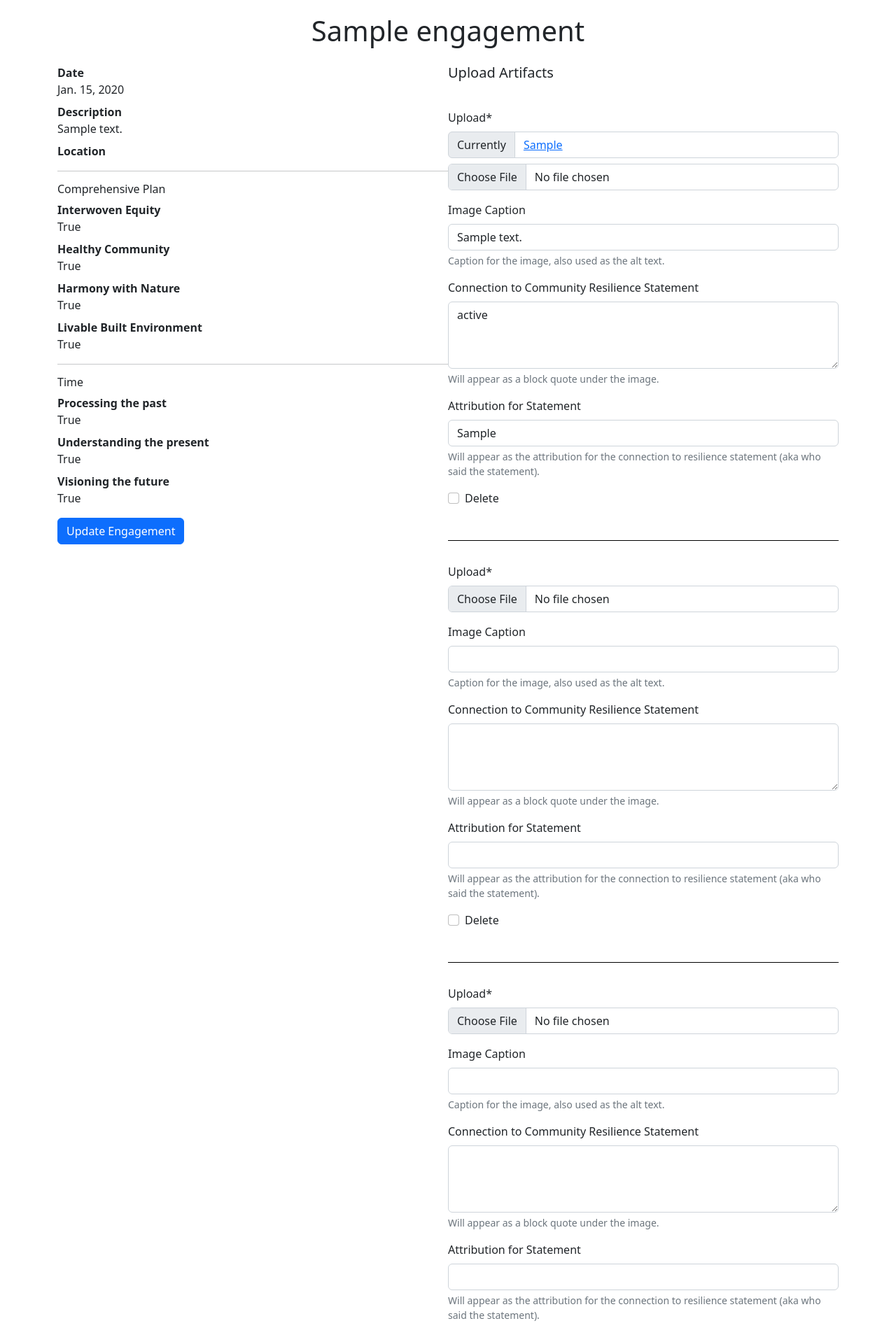
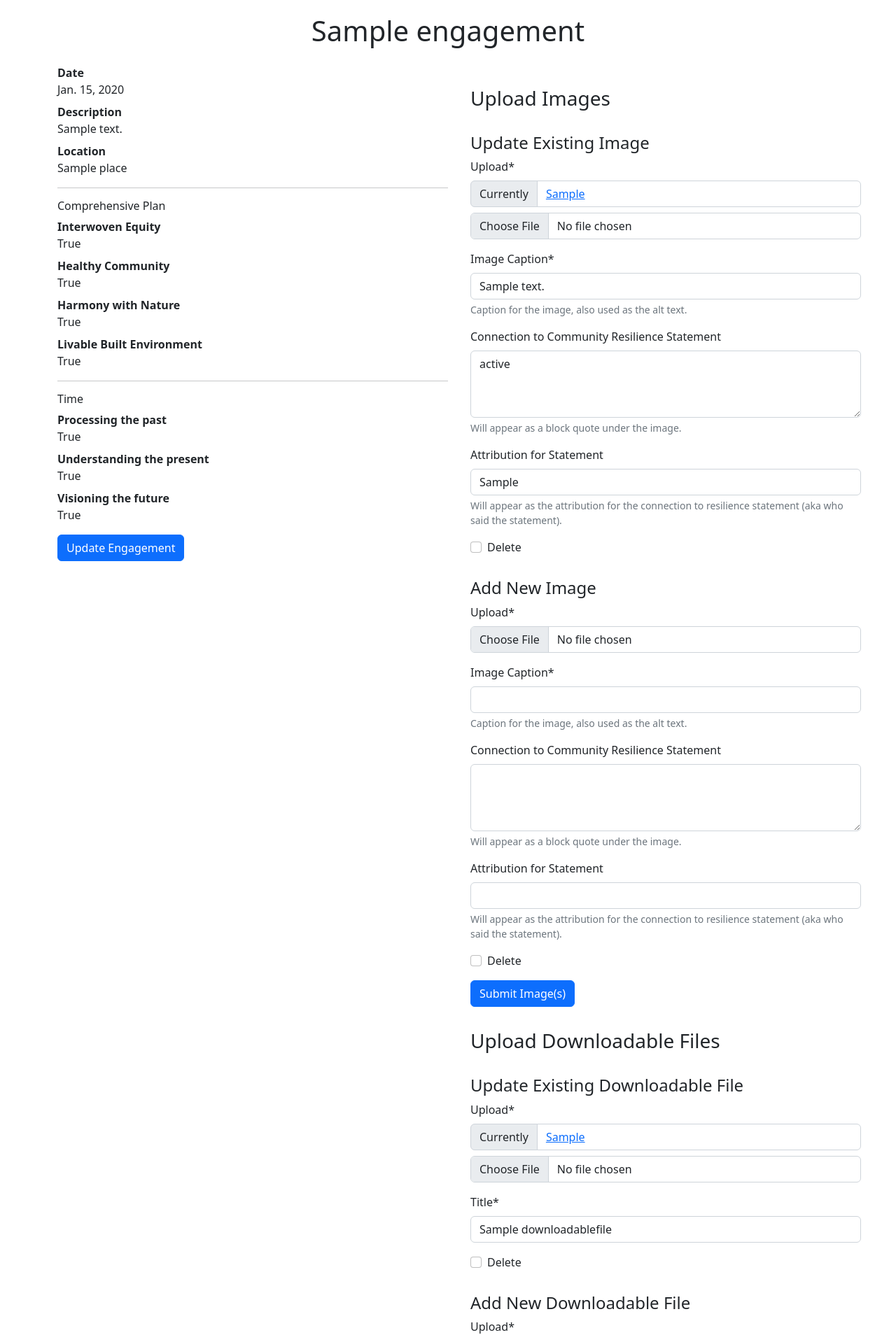
Before and after one commit to HOPE-for-Heat-Resilience-Roanoke/hope-hub, a Django app: page /events/1 in a window 1280 px wide. Shown: the part 56-1964 px from the top of the page at 70% size. Run offline with Django 4.2, Linux system fonts and the light colour scheme; a user stored in the database is signed in; tables that the repository leaves empty hold one stand-in row (values such as "Sample post"); parts of the project's set-up code (start-up, migrations or seed data) failed here and were passed over; some libraries are stand-ins or nearby versions.

Commit message:
Don't save empty form submissions, title each formset form

```diff
--- a/server/hope_hub/events/models.py
+++ b/server/hope_hub/events/models.py
@@ -88,7 +88,7 @@ class Artifact(models.Model):
     attribution = models.CharField("Attribution for Statement", max_length=255, blank=True, help_text="Will appear as the attribution for the connection to resilience statement (aka who said the statement).")
     statement = models.TextField("Connection to Community Resilience Statement", blank=True, help_text="Will appear as a block quote under the image.")
     engagement = models.ForeignKey(Engagement, on_delete=models.PROTECT)
-    alt_text = models.CharField("Image Caption", max_length=255, blank=True, help_text="Caption for the image, also used as the alt text.")
+    alt_text = models.CharField("Image Caption", max_length=255, help_text="Caption for the image, also used as the alt text.")
     upload = models.FileField(upload_to=engagement_date_path)
 
     created_by = models.ForeignKey(settings.AUTH_USER_MODEL, on_delete=models.DO_NOTHING)
--- a/server/hope_hub/events/views.py
+++ b/server/hope_hub/events/views.py
@@ -42,7 +42,9 @@ class EngagementDetailView(LoginRequiredMixin, DetailView):
                 "alt_text",
                 "statement",
                 "attribution",
-            ])
+            ],
+            extra=1
+        )
         artifact_formset = ArtifactInlineFormSet(
             instance=self.object
         )
@@ -53,9 +55,11 @@ class EngagementDetailView(LoginRequiredMixin, DetailView):
             fields=[
                 "upload",
                 "title",
-            ])
+            ],
+            extra=1
+        )
         downloadablefile_formset = DownloadableFileInlineFormSet(
-            instance=self.object
+            instance=self.object,
         )
 
         yl = YoutubeLink.objects.filter(engagement = self.get_object()).first()
@@ -147,11 +151,10 @@ class ArtifactCreateView(LoginRequiredMixin, SingleObjectMixin, View):
 
         if formset.is_valid():
             for form in formset.forms:
-                f = form.save(commit=False)
-                f.created_by = request.user
-                f.save()
-
-            # formset.save()
+                if form.cleaned_data != {}:
+                    f = form.save(commit=False)
+                    f.created_by = request.user
+                    f.save()
         else:
             print(formset.errors)
 
@@ -179,9 +182,10 @@ class DownloadableFileCreateView(LoginRequiredMixin, SingleObjectMixin, View):
 
         if downloadablefile_formset.is_valid():
             for form in downloadablefile_formset.forms:
-                f = form.save(commit=False)
-                f.created_by = request.user
-                f.save()
+                if form.cleaned_data != {}:
+                    f = form.save(commit=False)
+                    f.created_by = request.user
+                    f.save()
         else:
             print(downloadablefile_formset.errors)
 
--- a/server/hope_hub/templates/events/engagement_detail.html
+++ b/server/hope_hub/templates/events/engagement_detail.html
@@ -4,7 +4,7 @@
 
 
 {% block title %}
-  Engagement {{ engagement.title }}
+  {{ engagement.title }}
 {% endblock title %}
 
 {% block extracss %}
@@ -12,6 +12,7 @@
     .flex {
       display: flex;
       justify-content: space-around;
+      gap: 2rem;
     }
     h1 {
       text-align: center;
@@ -24,8 +25,12 @@
       font-weight: lighter;
     }
     h3 {
-      font-weight: lighter;
-      font-size: 1.25rem;
+/*      font-weight: lighter;*/
+/*      font-size: 1.25rem;*/
+      margin-top: 2rem;
+    }
+    h4 {
+      margin-top: 2rem;
     }
     div.multiField {
       border-bottom: 1px solid black;
@@ -52,7 +57,7 @@
         <dd>{{ engagement.description }}</dd>
 
         <dt>Location</dt>
-        <dd>{{ engagement.relevant_location }}</dd>
+        <dd>{{ engagement.place.name }}</dd>
       </dl>
 
       <hr/>
@@ -90,16 +95,26 @@
     </div>
     <div class="flex-item col-md-6">
       <div>
-        <h3>Upload Artifacts</h3>
+        <h3>Upload Images</h3>
         <form
           method="post"
           enctype="multipart/form-data"
           action="{% url 'events:artifact_create' engagement.pk %}"
         >
             {% csrf_token %}
-            {{ artifact_formset|crispy }}
+            {{ artifact_formset.management_form }}
+
+            {% for form in artifact_formset %}
+              {% if forloop.last %}
+                <h4>Add New Image</h4>
+              {% else %}
+                <h4>Update Existing Image</h4>
+              {% endif %}
+
+              {{ form|crispy }}
+            {% endfor %}
             <button type="submit" class="btn btn-primary">
-              Submit Artifact(s)
+              Submit Image(s)
             </button>
         </form>
       </div>
@@ -111,7 +126,17 @@
           action="{% url 'events:downloadablefile_create' engagement.pk %}"
         >
             {% csrf_token %}
-            {{ downloadablefile_formset|crispy }}
+            {{ downloadablefile_formset.management_form }}
+
+            {% for form in downloadablefile_formset %}
+              {% if forloop.last %}
+                <h4>Add New Downloadable File</h4>
+              {% else %}
+                <h4>Update Existing Downloadable File</h4>
+              {% endif %}
+
+              {{ form|crispy }}
+            {% endfor %}
             <button type="submit" class="btn btn-primary">
               Submit Downloadable File(s)
             </button>
```
Also changed, not shown: server/hope_hub/events/migrations/0013_alter_artifact_alt_text.py (added).
